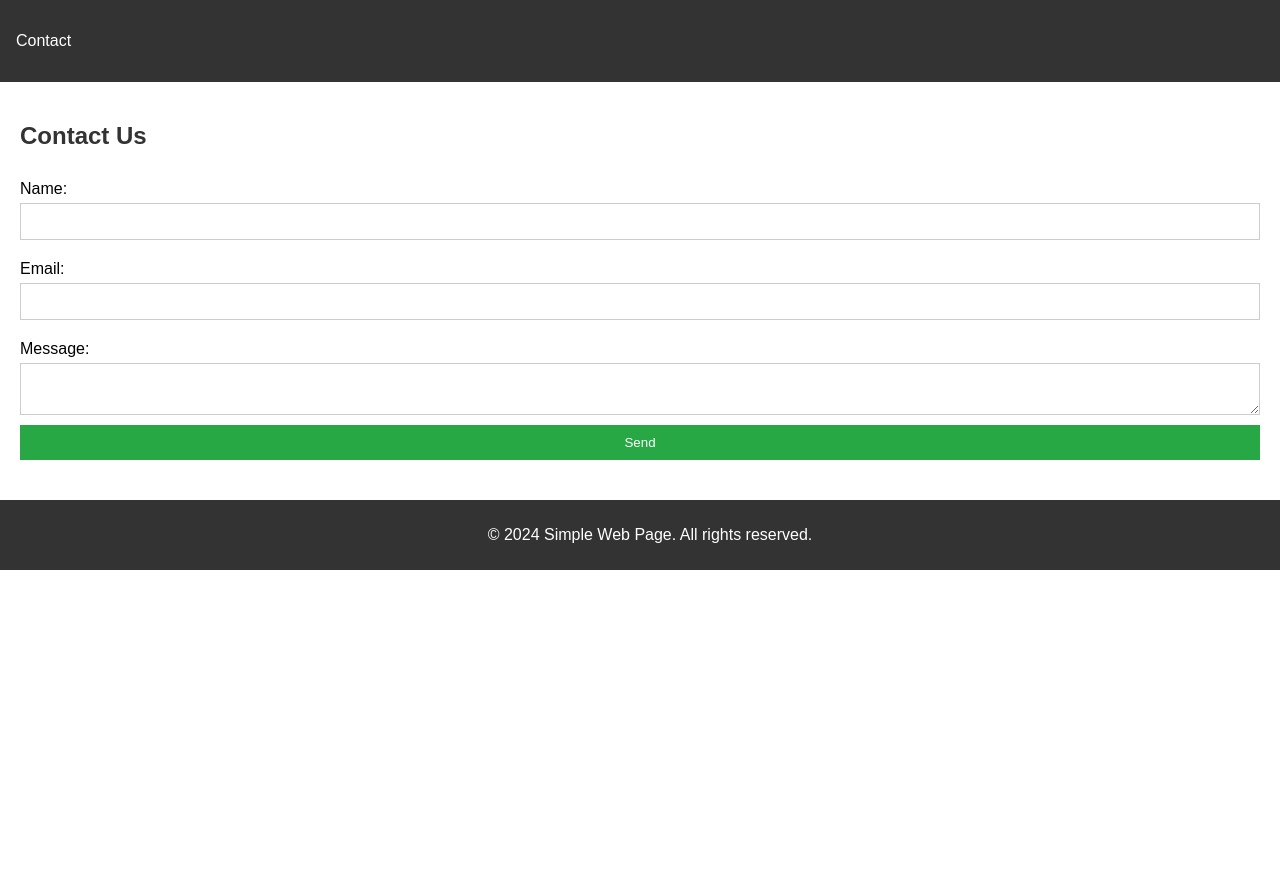
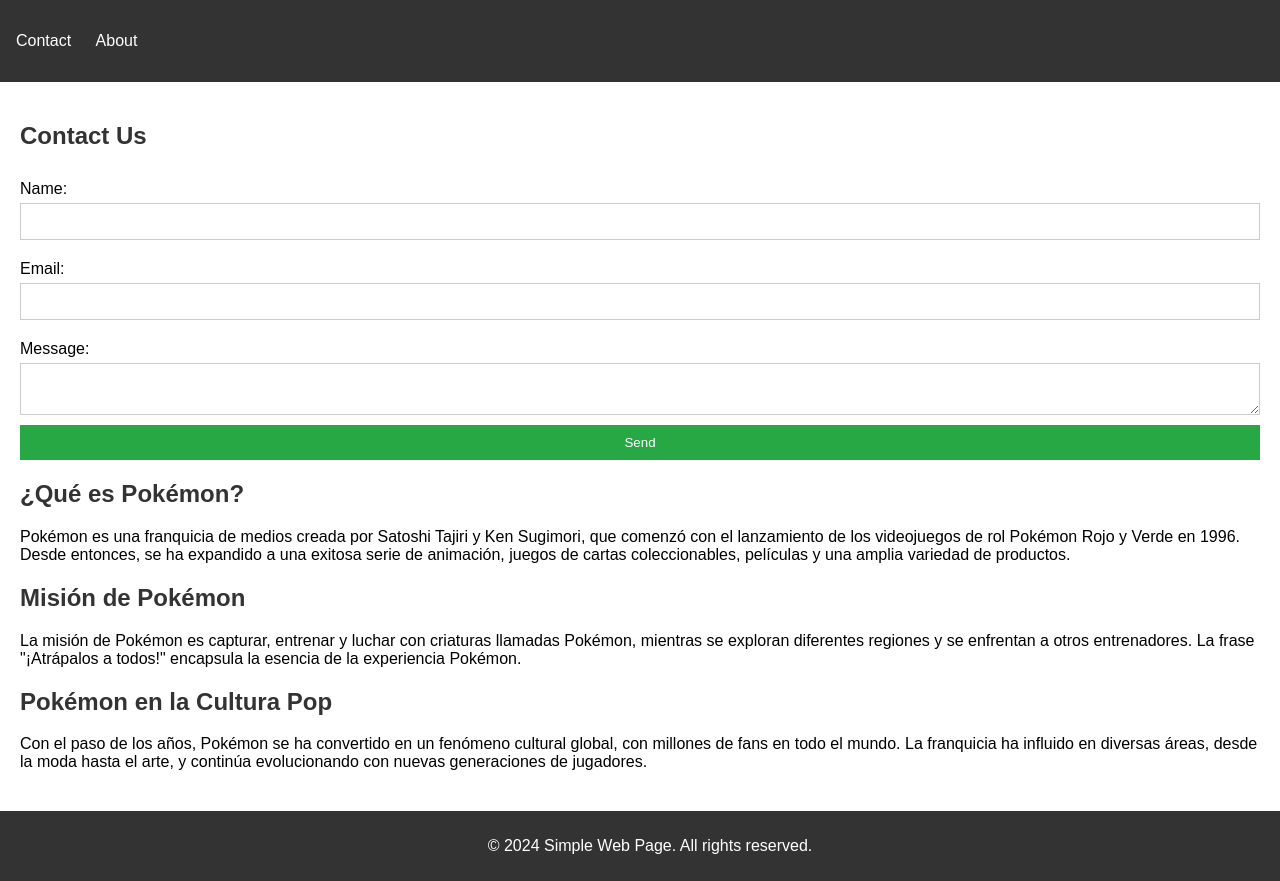
Before and after one commit to ItsDiegoTBG/is2Act, a plain HTML site: page index.html in a window 1280 px wide. Before the commit the page ends 800 px from the top, so only its background shows below. Drawn offline with Linux system fonts and the light colour scheme.

Commit message:
about listo

```diff
--- a/index.html
+++ b/index.html
@@ -12,6 +12,7 @@
             <ul>
 
                 <li><a href="#contact">Contact</a></li>
+                <li><a href="#about">About</a></li>
             </ul>
         </nav>
     </header>
@@ -35,6 +36,19 @@
             </form>
             <div id="formResponse"></div>
         </section>
+
+        <section id="about">
+            <div class="content">
+                <h2>¿Qué es Pokémon?</h2>
+                <p>Pokémon es una franquicia de medios creada por Satoshi Tajiri y Ken Sugimori, que comenzó con el lanzamiento de los videojuegos de rol Pokémon Rojo y Verde en 1996. Desde entonces, se ha expandido a una exitosa serie de animación, juegos de cartas coleccionables, películas y una amplia variedad de productos.</p>
+
+                <h2>Misión de Pokémon</h2>
+                <p>La misión de Pokémon es capturar, entrenar y luchar con criaturas llamadas Pokémon, mientras se exploran diferentes regiones y se enfrentan a otros entrenadores. La frase "¡Atrápalos a todos!" encapsula la esencia de la experiencia Pokémon.</p>
+
+                <h2>Pokémon en la Cultura Pop</h2>
+                <p>Con el paso de los años, Pokémon se ha convertido en un fenómeno cultural global, con millones de fans en todo el mundo. La franquicia ha influido en diversas áreas, desde la moda hasta el arte, y continúa evolucionando con nuevas generaciones de jugadores.</p>
+            </div>
+        </section>
     </main>
 
     <footer>
```
